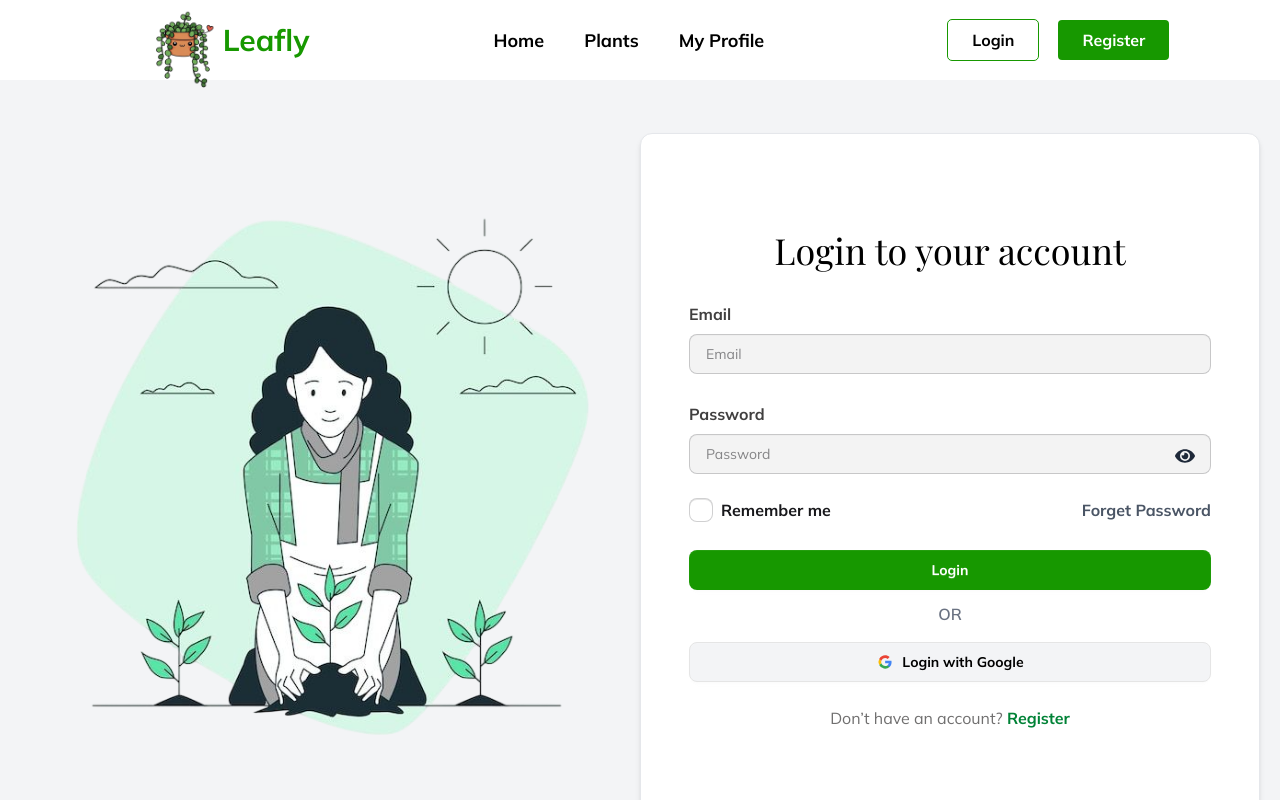
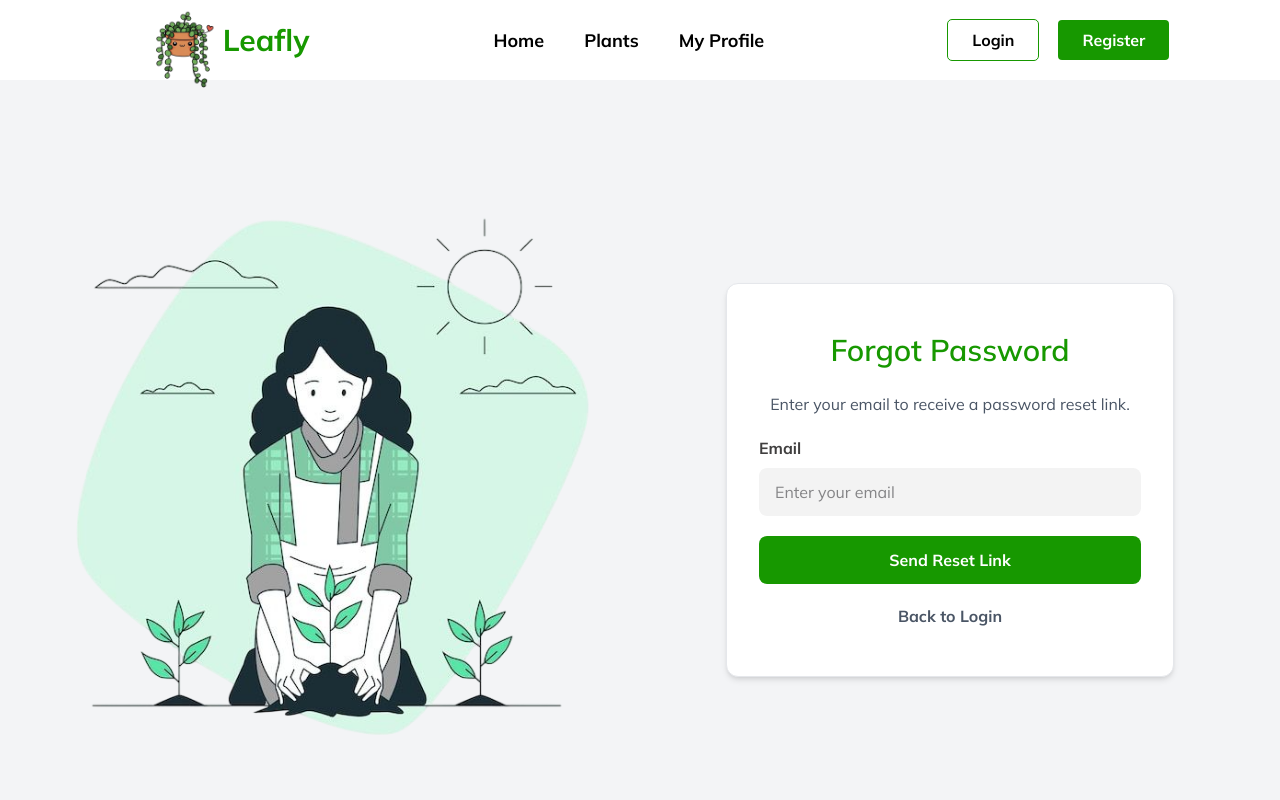
Before and after one commit to Riad-Zz/Leafly, a React (Vite) app: page /login in a window 1280 px wide. Both pictures are taken after a click on the element "Forget Password". Shown: the top 800 px of the page. Built offline with nearby package versions, Linux system fonts and the light colour scheme; no server answers; a web font is replaced by a local one.

Commit message:
Forget Password functionality Added(via Email)

```diff
--- a/src/Pages/Login.jsx
+++ b/src/Pages/Login.jsx
@@ -12,12 +12,20 @@ const Login = () => {
     const location = useLocation();
     const navigate = useNavigate();
     const [eye, setEye] = useState(false);
-    const { user, setUser, loginWithEmail, googleLogin } = use(AuthContext);
+    const { user, setUser, loginWithEmail, googleLogin,forgetPassword } = use(AuthContext);
+    const [forget, setforget] = useState(false);
     // ------------------- Onclick EyeControl ----------------
     const handleEyeClick = (e) => {
         e.preventDefault();
         setEye(!eye);
     }
+    //-------------Handle Forget Password toggler---------------------
+    const handleForgetPassword = (e) => {
+        e.preventDefault();
+        setforget(!forget);
+    }
+
+
 
     //---------------Handle Email and password Login-----------------
     const handleEmailLogin = (e) => {
@@ -32,7 +40,7 @@ const Login = () => {
         })
             .catch((error) => {
                 const errorMessage = error.message;
-                // toast.error(errorMessage) ;
+                toast.error(errorMessage) ;
             });
     }
 
@@ -46,8 +54,22 @@ const Login = () => {
         })
             .catch((error) => {
                 const errorMessage = error.message;
-                // toast.error(errorMessage) ;
+                toast.error(errorMessage) ;
             });
+    }
+
+    //----------------Handle Forget Password----------------
+    const passwordReset = (e) => {
+        // e.preventDefault() ;
+        const email = e.target.email.value;
+        // console.log(email) ;
+        forgetPassword(email).then(()=>{
+            toast.success("Check your email for password reset link") ;
+        })
+        .catch((error)=>{
+            toast.error(error.message) ;
+        })
+
     }
 
     return (
@@ -64,6 +86,54 @@ const Login = () => {
             </div>
 
             {/* Form Section */}
+            {
+                forget ?
+
+                    <div className='w-full md:w-1/2 flex justify-center items-center'>
+                        <form
+                            onSubmit={async (e) => {
+                                e.preventDefault()
+                                await passwordReset(e) ;
+                                await handleForgetPassword(e) ;
+
+                            }}
+                            className='bg-white py-12 rounded-xl shadow-md border border-gray-200 w-full max-w-md p-8'
+                        >
+                            <h2 className='text-3xl font-semibold text-center text-[#179800] mb-6'>
+                                Forgot Password
+                            </h2>
+
+                            <p className='text-gray-600 text-center mb-5'>
+                                Enter your email to receive a password reset link.
+                            </p>
+
+                            <label className="block font-bold text-[#403F3F] mb-2">Email</label>
+                            <input
+                                type="email"
+                                name="email"
+                                required
+                                placeholder="Enter your email"
+                                className="w-full bg-[#F3F3F3] py-3 px-4 rounded-lg mb-5"
+                            />
+
+                            <button
+                                type="submit"
+                                className="w-full bg-[#179800] text-white font-bold py-3 rounded-lg hover:bg-[#138000] transition"
+                            >
+                                Send Reset Link
+                            </button>
+
+                            <p
+                                onClick={handleForgetPassword}
+                                className="text-gray-600 mt-5 text-center font-bold cursor-pointer hover:text-green-800"
+                            >
+                                Back to Login
+                            </p>
+                        </form>
+                    </div>
+
+                    :
+
                     <div className='w-full md:w-1/2 flex justify-center items-center'>
                         <form onSubmit={handleEmailLogin} className='bg-white lg:py-24 rounded-xl shadow-md  border border-gray-200 w-full max-w-md lg:max-w-2xl p-8 md:p-12'>
 
@@ -96,10 +166,10 @@ const Login = () => {
                                     <input type="checkbox" className="checkbox " />
                                     <p className='font-bold'>Remember me</p>
                                 </div>
-                        <p className='text-gray-600 font-bold cursor-pointer hover:text-green-800'>Forget Password</p>
+                                <p onClick={handleForgetPassword} className='text-gray-600 font-bold cursor-pointer hover:text-green-800'>Forget Password</p>
                             </div>
 
-                    <button className="btn mt-7 mb-3 bg-[#179800] hover:bg-[#138000] transition font-bold border-none text-white w-full py-3 rounded-lg">
+                            <button type="submit" className="btn mt-7 mb-3 bg-[#179800] hover:bg-[#138000] transition font-bold border-none text-white w-full py-3 rounded-lg">
                                 Login
                             </button>
 
@@ -123,6 +193,8 @@ const Login = () => {
                             </p>
                         </form>
                     </div>
+            }
+
             <ToastContainer></ToastContainer>
         </div>
     );
--- a/src/Pages/Profile.jsx
+++ b/src/Pages/Profile.jsx
@@ -15,18 +15,20 @@ const Profile = () => {
 
     const [update, setUpdate] = useState(false);
 
+
+//---------To Handle Email Update---------------
     const handleUpdate = (e) => {
         e.preventDefault();
         setUpdate(!update);
     }
 
-
+//-------------Update User Profile--------------------
     const updateProfile = (e) => {
         e.preventDefault() ;
         const name = e.target.name.value ;
         const photo = e.target.photoURL.value ;
-        updateUserProfile({ displayName: name, photoURL: `${photo ? photo : user.photoURL}` }).then(() => {
-            setUser({ ...user, displayName: name, photoURL: `${photo ? photo : user.photoURL}` })
+        updateUserProfile({ displayName: `${name ? name : user.displayName}`, photoURL: `${photo ? photo : user.photoURL}` }).then(() => {
+            setUser({ ...user, displayName: `${name ? name : user.displayName}`, photoURL: `${photo ? photo : user.photoURL}` })
             // toast.success("Profile Updated") ;
         })
             .catch((error) => {
@@ -56,17 +58,17 @@ const Profile = () => {
             <div className=" flex justify-center  px-4 py-16  ">
                 <div className="flex flex-col md:flex-row items-center gap-10 bg-white shadow-lg border border-green-100 rounded-3xl w-full max-w-5xl p-10">
 
-                    {/* Left: Large profile image */}
+                    {/*---------- Left Side Image-----------------  */}
                     <div className="relative shrink-0">
                         <div className="absolute inset-0 rounded-full  opacity-40"></div>
                         <img
-                            src={user?.photoURL || "https://i.ibb.co/6b6R5T0/default-avatar.png"}
+                            src={user?.photoURL || "https://i.postimg.cc/YqZ8HkhJ/Download-portrait-man-cartoon-for-free.jpg"}
                             alt="User Avatar"
                             className="relative w-56 h-56 md:w-64 md:h-64 rounded-full object-cover border-4 border-[#e2f7e5] shadow-xl"
                         />
                     </div>
 
-
+                    {/*-------------- Right Side Either Profile or Update Profile ---------- */}
                     {
                         update ?
                             <div className="flex-1 text-left space-y-6">
@@ -111,7 +113,7 @@ const Profile = () => {
                                         />
                                     </div>
 
-                                    {/* Photo URL */}
+
                                     <div>
                                         <label className="block text-black font-bold mb-1">
                                             Photo URL
@@ -124,18 +126,18 @@ const Profile = () => {
                                         />
                                     </div>
 
-                                    {/* Buttons */}
+
                                     <div className="flex flex-col md:flex-row gap-3">
                                         <button
-                                            // type="submit"
-                                            className="flex-1 bg-[#179800] text-white font-semibold py-2.5 rounded-lg shadow-sm hover:bg-green-700 transition-all duration-300"
+                                            type="submit"
+                                            className="flex-1 bg-[#179800] text-white font-semibold py-2.5 rounded-lg shadow-sm hover:bg-green-700 transition-all duration-300 cursor-pointer"
                                         >
                                             Save Changes
                                         </button>
 
-                                        <button
+                                        <button onClick={handleUpdate}
                                             type="button"
-                                            className="flex-1 bg-gray-100 text-gray-700 font-medium py-2.5 rounded-lg hover:bg-gray-200 transition-all duration-300"
+                                            className="flex-1 bg-gray-100 text-gray-700 font-medium py-2.5 rounded-lg hover:bg-gray-200 transition-all duration-300 cursor-pointer"
                                         >
                                             Cancel
                                         </button>
--- a/src/Pages/Register.jsx
+++ b/src/Pages/Register.jsx
@@ -81,7 +81,7 @@ const Register = () => {
             .catch((error) => {
                 const errorMessage = error.message;
                 toast.error(errorMessage);
-                console.log(errorMessage);
+                // console.log(errorMessage);
             })
     }
 
--- a/src/Provider/AuthProvider/AuthProvider.jsx
+++ b/src/Provider/AuthProvider/AuthProvider.jsx
@@ -1,6 +1,6 @@
 import React, { createContext, useEffect, useState } from 'react';
 import app from '../../FireBase/Firebase.config';
-import {createUserWithEmailAndPassword, getAuth, GoogleAuthProvider, onAuthStateChanged, signInWithEmailAndPassword, signInWithPopup, signOut, updateEmail, updateProfile } from "firebase/auth";
+import {createUserWithEmailAndPassword, getAuth, GoogleAuthProvider, onAuthStateChanged, sendPasswordResetEmail, signInWithEmailAndPassword, signInWithPopup, signOut, updateEmail, updateProfile } from "firebase/auth";
 
 
 export const AuthContext = createContext() ;
@@ -37,6 +37,11 @@ const AuthProvider = ({children}) => {
         return signInWithEmailAndPassword(auth,email,password) ;
     }
 
+    //---------------Password Reset Email--------------------
+    const forgetPassword = (email) => {
+        return sendPasswordResetEmail(auth,email) ;
+    }
+
     //------------Observer-------------------------------
     useEffect(()=>{
         const tracking = onAuthStateChanged(auth,(currentUser)=>{
@@ -64,7 +69,8 @@ const AuthProvider = ({children}) => {
         emailRegister,
         updateUserProfile ,
         loginWithEmail ,
-        updateUserEmail
+        updateUserEmail,
+        forgetPassword
     }
     return (
         <div>
```
Lines whose indentation alone changed are shown as unchanged.
